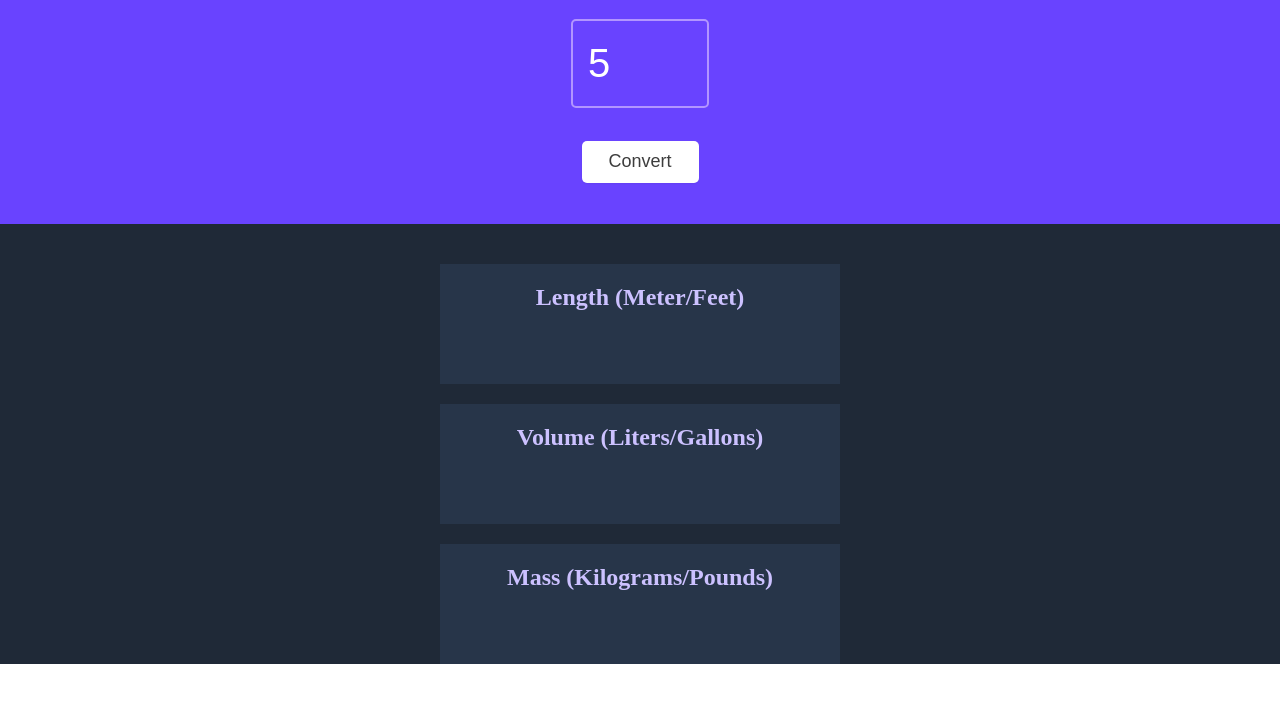
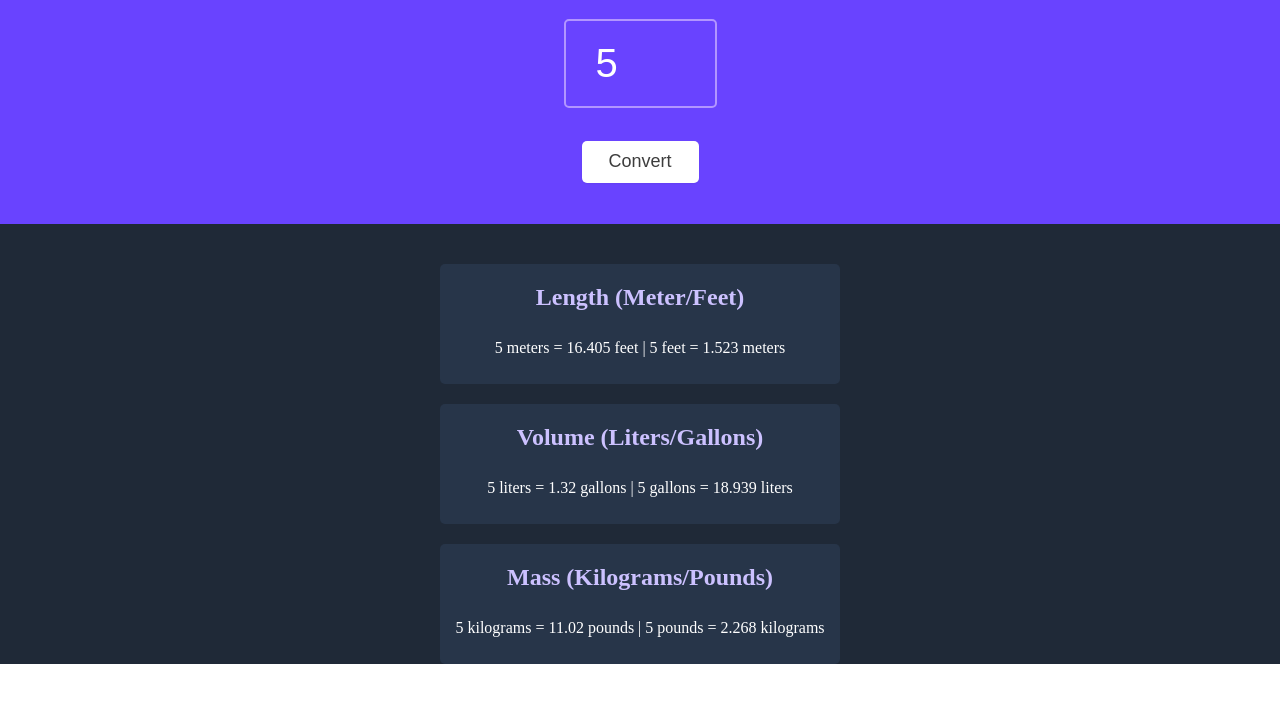
Before and after one commit to arvindpatelce/unit-converter, a plain HTML site: page index.html in a window 1280 px wide. Both pictures are taken after typing "5" into the empty fields and a click on the button "Convert". Shown: the part 68-770 px from the top of the page. Drawn offline with Linux system fonts and the light colour scheme.

Commit message:
Files Edited

```diff
--- a/index.css
+++ b/index.css
@@ -28,7 +28,7 @@ body{
     height: 83px;
     font-size: 40px;
     color: #FFFFFF;
-    padding-left: 15px;
+    padding-left: 30px;
 
 
 }
@@ -44,6 +44,7 @@ body{
     font-size: large;
     box-shadow: 0px 1px 2px rgba(0, 0, 0, 0.05);
     margin-top: 33px;
+    cursor: pointer;
 
 }
 
@@ -67,6 +68,7 @@ body{
     height: 120px;
     margin-top: 20px;
     left: 25px;
+    border-radius: 5px;
 
 }
 h2{
--- a/index.js
+++ b/index.js
@@ -0,0 +1,29 @@
+const userInput = document.getElementById("user-input")
+const convertBtn = document.getElementById("convert-btn")
+
+const meterFeet = document.getElementById("meter-feet")
+const litersGallons = document.getElementById("liters-gallons")
+const kilogramsPounds = document.getElementById("kilograms-pounds")
+/*
+1 meter = 3.281 feet
+1 liter = 0.264 gallon
+1 kilogram = 2.204 pound
+*/
+
+convertBtn.addEventListener("click",function() {
+    let input = userInput.value
+    meterFeet.innerHTML = `${input} meters = ${Math.floor(input * 3281) / 1000} feet
+                         | ${input} feet = ${Math.floor(input / 0.003281) / 1000} meters`
+
+    litersGallons.innerHTML = `${input} liters = ${Math.floor(input * 264) / 1000} gallons
+                         | ${input} gallons = ${Math.floor(input / 0.000264) / 1000} liters`
+
+    kilogramsPounds.innerHTML = `${input} kilograms = ${Math.floor(input * 2204) / 1000} pounds
+                         | ${input} pounds = ${Math.floor(input / 0.002204) / 1000} kilograms`
+
+
+
+
+
+
+})
```
